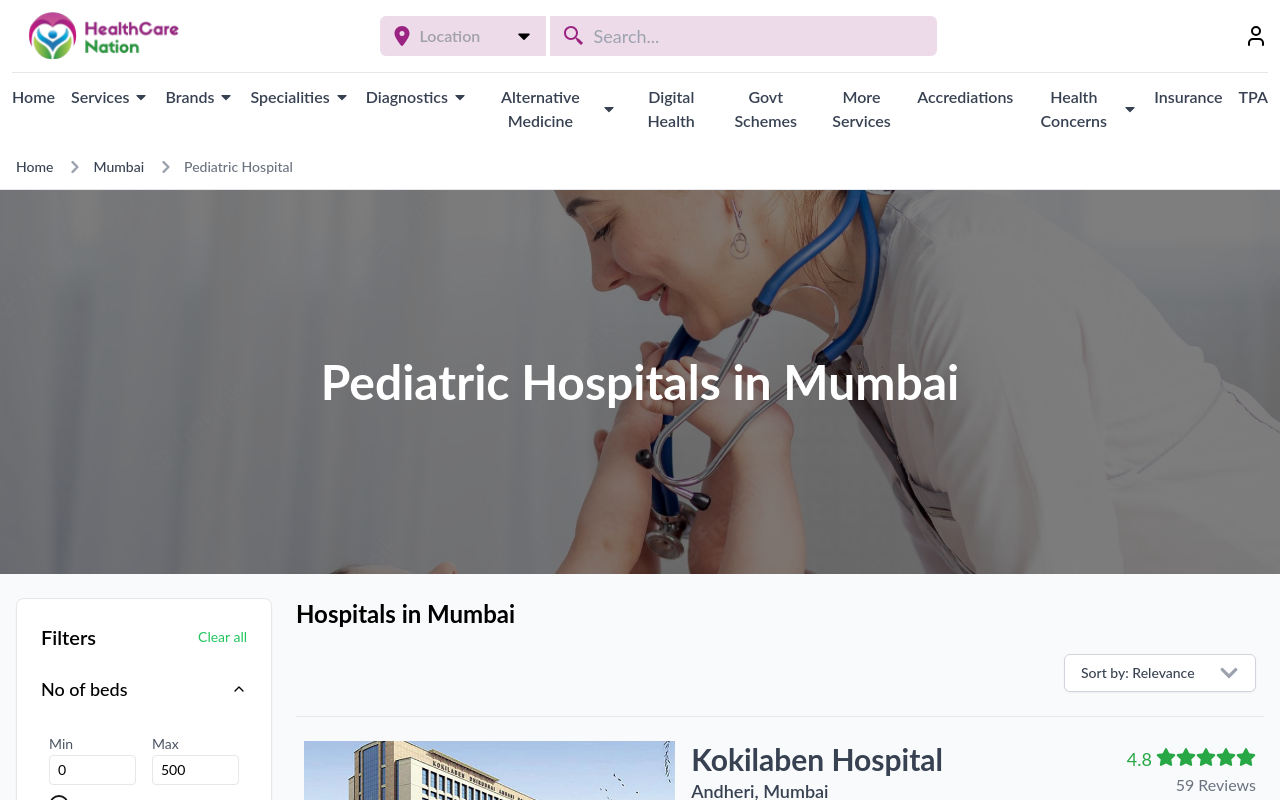
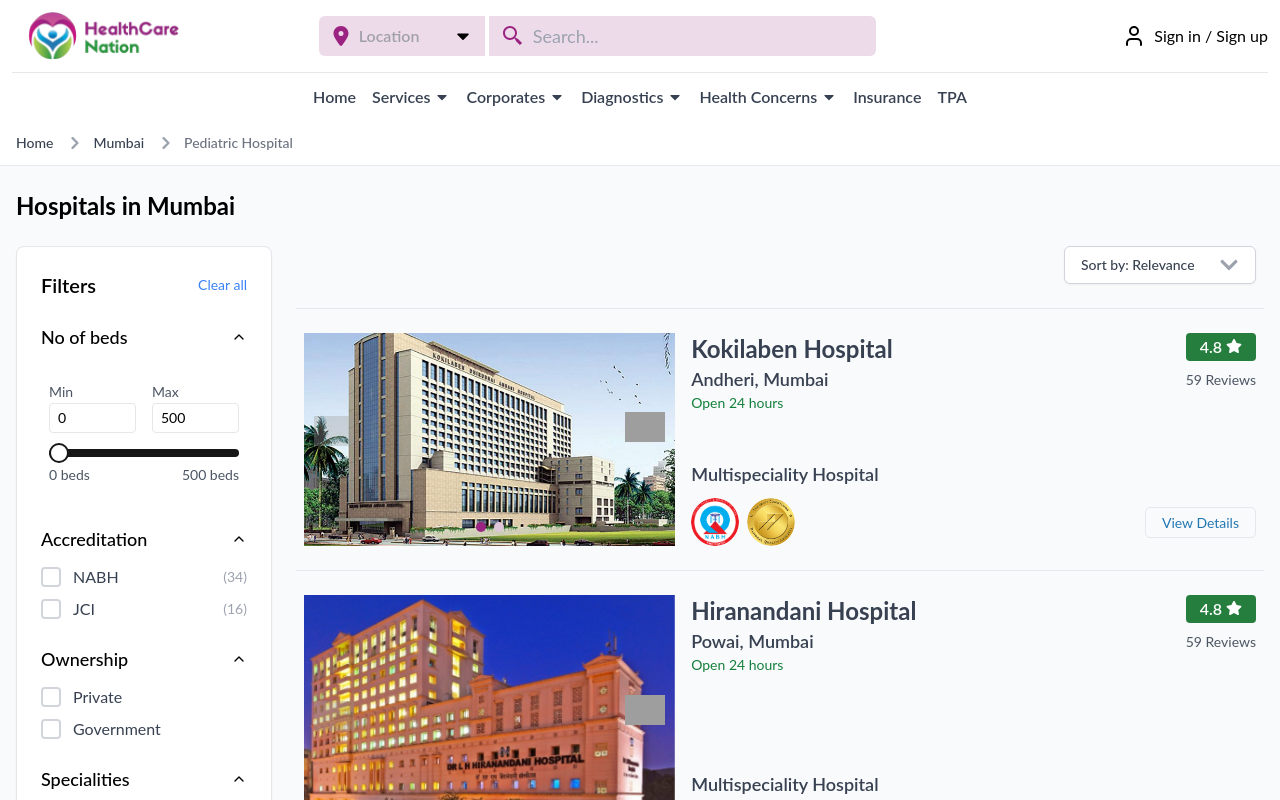
Before and after one commit to Kaushikk52/Healthcare-Nation, a React (Vite) app in the folder Frontend/: page /service-listing in a window 1280 px wide. Shown: the top 800 px of the page. Built offline with nearby package versions, Linux system fonts and the light colour scheme; grey boxes are pictures that could not be loaded.

Commit message:
Minor changes

```diff
--- a/Frontend/src/components/Navbar.tsx
+++ b/Frontend/src/components/Navbar.tsx
@@ -21,11 +21,7 @@
 }) => (
   <Link
     to={href}
-    className={`${
-      location.pathname === href
-        ? "text-white bg-[#9B2482]"
-        : "text-gray-800 hover:bg-gray-100"
-    } block py-2 px-4 rounded w-full text-left`}
+    className={`text-gray-800 block py-2 px-4 rounded w-full text-left`}
     onClick={onClick}
   >
     {title}
@@ -66,29 +62,15 @@
     },
     {
       id: 3,
-      title: "Brands",
+      title: "Corporates",
       icon: FaCaretDown,
       items: [
-        { title: "Fortis" },
-        { title: "Wockhardt" },
-        { title: "HCG Hospitals" },
-        { title: "Max Hospitals" },
-        { title: "Apollo Hospitals" },
-        { title: "Paras Healthcare" },
-        { title: "Narayana Health" },
-      ],
-    },
-    {
-      id: 4,
-      title: "Specialities",
-      icon: FaCaretDown,
-      items: [
-        { title: "General Surgery" },
-        { title: "Eyecare Centres" },
-        { title: "Pediatric Centres" },
-        { title: "Cardiology" },
-        { title: "Psychiatry" },
-        { title: "Psysiotherapy" },
+        { title: "MPT Hospitals" },
+        { title: "CGHS Hospitals" },
+        { title: "MJPJAY Hospitals" },
+        { title: "ESIC Hospitals" },
+        { title: "PMJAY Hospitals" },
+        { title: "Railway Hospitals" },
       ],
     },
     {
@@ -106,35 +88,6 @@
     },
     {
       id: 6,
-      title:"Alternative Medicine",
-      icon: FaCaretDown,
-      items: [
-        {"title":"Ayurveda Centres"},
-        {"title":"Homeopathy Centres"},
-        {"title":"Yoga Centres"},
-        {"title":"Naturopathy Centres"},
-      ]
-    },
-    {
-      id : 7,
-      title: "Digital Health",
-    },
-    {
-      id: 8,
-      title: "Govt Schemes",
-    },
-    {
-      id: 9,
-      title: "More Services",
-    },
-    {
-      id: 10,
-      title: "Accrediations",
-    },
-
-
-    {
-      id: 11,
       title: "Health Concerns",
       icon: FaCaretDown,
       items: [
@@ -146,12 +99,12 @@
       ],
     },
     {
-      id: 12,
+      id: 7,
       title: "Insurance",
       path: "#",
     },
     {
-      id: 13,
+      id: 8,
       title: "TPA",
       path: "#",
     },
@@ -267,10 +220,12 @@
         </div>
 
         {/* Authentication buttons */}
-        <div className="!flex !items-center">
+        <div className="">
           <AuthPopup popup={toggle} navigateTo={navigateTo} />
-          <button onClick={() => checkIfLogin("/dashboard/hospital")}>
+          <button className="!flex !items-center space-x-2"
+          onClick={() => checkIfLogin("/dashboard/hospital")}>
             <User className="h-6 w-6" />
+            <span >Sign in / Sign up </span>
           </button>
         </div>
       </div>
--- a/Frontend/src/components/pages/Listing/ServiceListing.jsx
+++ b/Frontend/src/components/pages/Listing/ServiceListing.jsx
@@ -58,10 +58,7 @@
   {
     id: 1,
     hName: "Kokilaben Hospital",
-    images: [
-      "demo/Kokliaben-hospital.jpeg",
-      "demo/Kokliaben-hospital.jpeg"
-    ],
+    images: ["demo/Kokliaben-hospital.jpeg", "demo/Kokliaben-hospital.jpeg"],
     location: "Andheri",
     city: "Mumbai",
     beds: "323",
@@ -76,8 +73,7 @@
     hName: "Hiranandani Hospital",
     images: [
       "demo/hiranandani-hospital.jpeg",
-      "demo/hiranandani-hospital.jpeg"
-
+      "demo/hiranandani-hospital.jpeg",
     ],
     location: "Powai",
     city: "Mumbai",
@@ -102,7 +98,9 @@
   const [sortBy, setSortBy] = useState("relevance");
   const [sortDropdownOpen, setSortDropdownOpen] = useState(false);
   const [bedRange, setBedRange] = useState([0, 500]);
-  const [expandedSections, setExpandedSections] = useState(filters.map((filter) => filter.title));
+  const [expandedSections, setExpandedSections] = useState(
+    filters.map((filter) => filter.title)
+  );
   const [bedRangeInput, setBedRangeInput] = useState({ min: "0", max: "500" });
   const path = import.meta.env.VITE_APP_IMG_URL;
 
@@ -154,7 +152,7 @@
               <li className="inline-flex items-center">
                 <a
                   href="#"
-                  className="inline-flex items-center text-sm font-medium text-gray-700 hover:text-green-600"
+                  className="inline-flex items-center text-sm font-medium text-gray-700 hover:text-blue-600"
                 >
                   Home
                 </a>
@@ -178,7 +176,7 @@
                   </svg>
                   <a
                     href="#"
-                    className="ml-1 text-sm font-medium text-gray-700 hover:text-green-600 md:ml-2"
+                    className="ml-1 text-sm font-medium text-gray-700 hover:text-blue-600 md:ml-2"
                   >
                     Mumbai
                   </a>
@@ -212,7 +210,7 @@
       </div>
 
       {/* Banner */}
-      <div className="relative h-48 md:h-64 lg:h-96 overflow-hidden">
+      {/* <div className="relative h-48 md:h-64 lg:h-96 overflow-hidden">
         <img
           src={path + "demo/pediatric-banner2.jpg"}
           alt="Pediatric Hospital Banner"
@@ -223,7 +221,7 @@
             Pediatric Hospitals in Mumbai
           </h1>
         </div>
-      </div>
+      </div> */}
 
       {/* Mobile Filter Overlay */}
       <AnimatePresence>
@@ -247,7 +245,7 @@
                 <div className="flex items-center gap-4">
                   <button
                     onClick={clearAllFilters}
-                    className="text-green-500 text-sm hover:text-green-600"
+                    className="text-blue-500 text-sm hover:text-blue-600"
                   >
                     Clear all
                   </button>
@@ -340,8 +338,8 @@
                                                         selectedFilters.includes(
                                                           option.id
                                                         )
-                                                          ? "border-green-500 bg-green-500"
-                                                          : "border-gray-300 group-hover:border-green-500"
+                                                          ? "border-blue-500 bg-blue-500"
+                                                          : "border-gray-300 group-hover:border-blue-500"
                                                       }`}
                           >
                             {selectedFilters.includes(option.id) && (
@@ -385,6 +383,16 @@
 
       {/* Main Content */}
       <div className="max-w-7xl mx-auto px-4 py-6">
+        <div className="flex justify-between items-center mb-6">
+              <h2 className="text-2xl font-bold">Hospitals in Mumbai</h2>
+              <button
+                onClick={() => setFilterOpen(true)}
+                className="md:hidden flex items-center gap-2 px-4 py-2 border rounded-lg hover:bg-gray-50"
+              >
+                <FaFilter className="w-4 h-4" />
+                <span>Filters</span>
+              </button>
+            </div>
         <div className="flex gap-6">
           {/* Desktop Filters */}
           <div className="hidden md:block w-64 flex-shrink-0">
@@ -393,7 +401,7 @@
                 <h2 className="text-xl font-semibold">Filters</h2>
                 <button
                   onClick={clearAllFilters}
-                  className="text-green-500 text-sm hover:text-green-600"
+                  className="text-blue-500 text-sm hover:text-blue-600"
                 >
                   Clear all
                 </button>
@@ -478,8 +486,8 @@
                                                         selectedFilters.includes(
                                                           option.id
                                                         )
-                                                          ? "border-green-500 bg-green-500"
-                                                          : "border-gray-300 group-hover:border-green-500"
+                                                          ? "border-blue-500 bg-blue-500"
+                                                          : "border-gray-300 group-hover:border-blue-500"
                                                       }`}
                           >
                             {selectedFilters.includes(option.id) && (
@@ -519,19 +527,9 @@
             </div>
           </div>
 
+
           {/* Hospital Listings */}
           <div className="flex-1">
-            <div className="flex justify-between items-center mb-6">
-              <h2 className="text-2xl font-bold">Hospitals in Mumbai</h2>
-              <button
-                onClick={() => setFilterOpen(true)}
-                className="md:hidden flex items-center gap-2 px-4 py-2 border rounded-lg hover:bg-gray-50"
-              >
-                <FaFilter className="w-4 h-4" />
-                <span>Filters</span>
-              </button>
-            </div>
-
             {/* Applied Filters and Sort */}
             <div className="flex justify-between items-center mb-6 sm:px-2">
               {/* Applied Filters */}
@@ -541,7 +539,7 @@
                     initial={{ scale: 0.8, opacity: 0 }}
                     animate={{ scale: 1, opacity: 1 }}
                     exit={{ scale: 0.8, opacity: 0 }}
-                    className="inline-flex items-center gap-1 px-3 py-1 bg-green-50 border border-green-200 rounded-full text-sm text-green-700"
+                    className="inline-flex items-center gap-1 px-3 py-1 bg-blue-50 border border-blue-200 rounded-full text-sm text-blue-700"
                   >
                     <span>{`${bedRange[0]} - ${bedRange[1]} beds`}</span>
                     <button
@@ -549,7 +547,7 @@
                         setBedRange([0, 500]);
                         setBedRangeInput({ min: "0", max: "500" });
                       }}
-                      className="w-4 h-4 flex items-center justify-center rounded-full hover:bg-green-100"
+                      className="w-4 h-4 flex items-center justify-center rounded-full hover:bg-blue-100"
                     >
                       ×
                     </button>
@@ -568,12 +566,12 @@
                       initial={{ scale: 0.8, opacity: 0 }}
                       animate={{ scale: 1, opacity: 1 }}
                       exit={{ scale: 0.8, opacity: 0 }}
-                      className="inline-flex items-center gap-1 px-3 py-1 bg-green-50 border border-green-200 rounded-full text-sm text-green-700"
+                      className="inline-flex items-center gap-1 px-3 py-1 bg-blue-50 border border-blue-200 rounded-full text-sm text-blue-700"
                     >
                       <span>{filterOption.text}</span>
                       <button
                         onClick={() => handleFilterToggle(filterId)}
-                        className="w-4 h-4 flex items-center justify-center rounded-full hover:bg-green-100"
+                        className="w-4 h-4 flex items-center justify-center rounded-full hover:bg-blue-100"
                       >
                         ×
                       </button>
@@ -589,7 +587,7 @@
                       setBedRange([0, 500]);
                       setBedRangeInput({ min: "0", max: "500" });
                     }}
-                    className="text-sm text-green-600 hover:text-green-700 hover:underline"
+                    className="text-sm text-blue-600 hover:text-blue-700 hover:underline"
                   >
                     Clear all
                   </button>
@@ -600,7 +598,7 @@
               <div className="relative ml-auto">
                 <button
                   onClick={() => setSortDropdownOpen(!sortDropdownOpen)}
-                  className="flex items-center justify-between w-32 md:w-48 px-4 py-2 text-sm font-medium text-gray-700 bg-white border border-gray-300 rounded-md shadow-sm hover:bg-gray-50 focus:outline-none focus:ring-2 focus:ring-offset-2 focus:ring-green-500"
+                  className="flex items-center justify-between w-32 md:w-48 px-4 py-2 text-sm font-medium text-gray-700 bg-white border border-gray-300 rounded-md shadow-sm hover:bg-gray-50 focus:outline-none focus:ring-2 focus:ring-offset-2 focus:ring-blue-500"
                 >
                   <span>
                     <span className="phone-none">Sort by:</span>{" "}
@@ -655,7 +653,6 @@
                         navigation
                         pagination={{ clickable: true }}
                         scrollbar={{ draggable: true }}
-                        onSwiper={(swiper) => console.log(swiper)}
                         onSlideChange={() => console.log("slide change")}
                       >
                         {detail.images.map((image, index) => (
@@ -676,32 +673,28 @@
                       <div className="flex justify-between items-start space-x-2">
                         {/* NAME AND LOCATION */}
                         <div className="flex flex-col">
-                          <span className="line-clamp-1 text-lg min-[425px]:text-2xl sm:text-3xl lg:text-2xl xl:text-3xl font-bold text-gray-700">
+                          <span className="line-clamp-1 text-lg min-[425px]:text-2xl sm:text-2xl lg:text-2xl xl:text-2xl font-bold text-gray-700">
                             {detail.hName}
                           </span>
                           <span className="text-sm min-[425px]:text-base sm:text-lg lg:text-base xl:text-lg font-semibold text-gray-700">
                             {detail.location}, {detail.city}
                           </span>
+                          <span className="text-sm  text-green-700">
+                            Open 24 hours
+                          </span>
                         </div>
 
                         {/* RATING AND REVIEW COUNT */}
-                        <div className="flex flex-col items-end">
-                          <div className="flex items-center">
-                            <span className="text-base min-[425px]:text-lg mt-1 sm:text-lg mr-1 text-[#28A745]">
-                              {detail.rating}
+                        <div className="!flex !flex-col !justify-center !text-white !my-1 sm:!my-0 !space-y-0.5 sm:!space-y-1.5 !text-left sm:!text-right">
+                          <div className="!flex !justify-center !items-center !bg-[#267e3e] !rounded !py-0.5 !px-0">
+                            <span className="!text-base !font-semibold !mr-1 !px-0">
+                              4.8
                             </span>
-                            {Array(5)
-                              .fill()
-                              .map((_, index) => (
-                                <FaStar
-                                  key={index}
-                                  className="text-[#28A745] min-[425px]:h-4 min-[425px]:w-4 sm:w-5 sm:h-5 lg:h-4 lg:w-4 xl:h-5 xl:w-5 flex-shrink-0"
-                                />
-                              ))}
+                            <FaStar className="!h-4 !w-4 !mb-0.5 !px-0 !mx-0" />
                           </div>
-                          <span className="text-sm min-[425px]:text-base sm:text-base lg:text-sm xl:text-base text-gray-500">
-                            {detail.reviews} Reviews
-                          </span>
+                          <div className="!text-gray-600">
+                            <span className="text-sm">59 Reviews</span>
+                          </div>
                         </div>
                       </div>
 
@@ -745,11 +738,18 @@
                           {/* VIEW DETAILS BUTTON */}
                           <div>
                             <Link
-                              to={"/hospital-details-page"}
-                              className="py-2 px-4 sm:py-2 sm:px-8 lg:py-2 lg:px-4 xl:py-2 xl:px-8 border text-gray-700 border-black font-semibold rounded transition-all duration-150 hover:bg-gray-800 hover:text-white"
-                            >
-                              View Details
-                            </Link>
+                                          to={"/hospital-details-page"}
+                                          style={{
+                                            textDecoration: "none",
+                                          }}
+                                          className="!py-1.5 !px-2 min-[425px]:!px-4 !text-center !text-[11px] min-[425px]:!text-sm !rounded-[5px] !border !text-[#2277b2] cursor-pointer hover:!bg-[#2277b2] hover:!text-[#fff]"
+                                        >
+                                         View Details
+                                        </Link>
+
+
+
+
                           </div>
                         </div>
                       </div>
--- a/Frontend/src/data/diagnostic.js
+++ b/Frontend/src/data/diagnostic.js
@@ -5,7 +5,7 @@
     { title: "Lab/Pathology", image: "PATHOLOGY1.png" },
     { title: "CT Scan", image: "CTSCAN3.png" },
     { title: "2D Echo", image: "2DECHO.png" },
-    { title: "EEG WEMG", image: "/diagnostics/EEG EMG.jpg" },
+    { title: "EEG/EMG/NCV", image: "/diagnostics/EEG EMG.jpg" },
     { title: "Holter Monitor", image: "/diagnostics/Holter Monitor.jpg" },
     { title: "Sleep Study", image: "/diagnostics/Sleep Study.jpg" },
   ];
--- a/Frontend/src/data/servicesBySpecialities.js
+++ b/Frontend/src/data/servicesBySpecialities.js
@@ -9,9 +9,6 @@
     { id: 8, title: 'Spine Surgery', image: 'specialities/Spine-Surgery.jpg', },
     { id: 9, title: 'Rheumatology', image: 'specialities/Rheumatology.jpg', },
     { id: 10, title: 'Radiatio oncology', image: 'specialities/Radiatio-oncology.jpg', },
-
-
-
     { id: 11, title: 'Dermatology', image: 'Skincare-Centres1.jpg', },
     { id: 12, title: 'Dietetics', image: 'specialities/Dietetics.jpg', },
     { id: 13, title: "Nephrology", image: 'Kidney-care-Centres.png' },
@@ -20,6 +17,7 @@
     { id: 16, title: 'Pulmonology', image: 'specialities/Pulmonology.jpg', },
     { id: 17, title: 'Occupational therapy', image: 'specialities/Physiotherapy-Occupational-therapy.png', },
     { id: 18, title: 'Pediatric Surgery', image: 'specialities/Pediatric-Surgery.jpg', },
+
     { id: 19, title: 'Oncology', image: 'specialities/Oncology.jpg', },
     { id: 20, title: 'Obstetrics & Gynecology', image: 'specialities/Obstetrics-Gynecology.jpg', },
     { id: 21, title: 'Neurosurgery', image: 'specialities/Neurosurgery.jpg', },
```
Also changed, not shown: Frontend/src/components/pages/Home/Home.jsx (+93 -30 lines).
